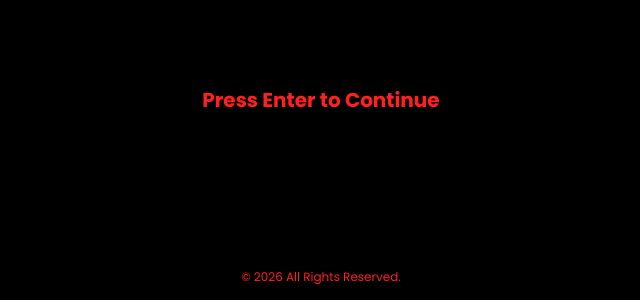
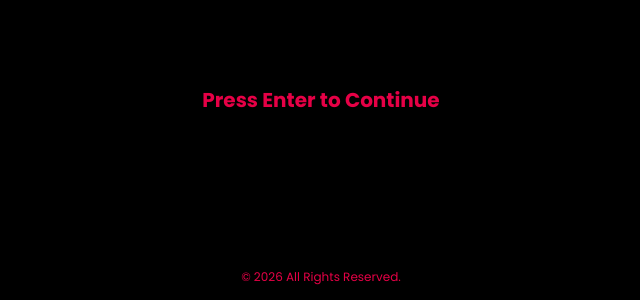
Before and after one commit to khizarusestate/MyPortfolio, a React (Vite) app: page / in a window 1280 px wide. Shown: the part 500-800 px from the top of the page, without its empty margins (319-959 px from the left). Built offline with nearby package versions, Linux system fonts and the light colour scheme.

Commit message:
style: match Tekken 8 crimson accent

```diff
--- a/src/styles.css
+++ b/src/styles.css
@@ -36,7 +36,7 @@ body {
 
 .welcome-text {
   margin: 0;
-  color: #ff2020;
+  color: #e60046;
   font-family: 'Poppins', sans-serif;
   font-size: 20px;
   font-weight: 700;
@@ -52,7 +52,7 @@ body {
   bottom: 14px;
   left: 16px;
   margin: 0;
-  color: #ff2020;
+  color: #e60046;
   font-family: 'Poppins', sans-serif;
   font-size: 12px;
   font-weight: 400;
```
